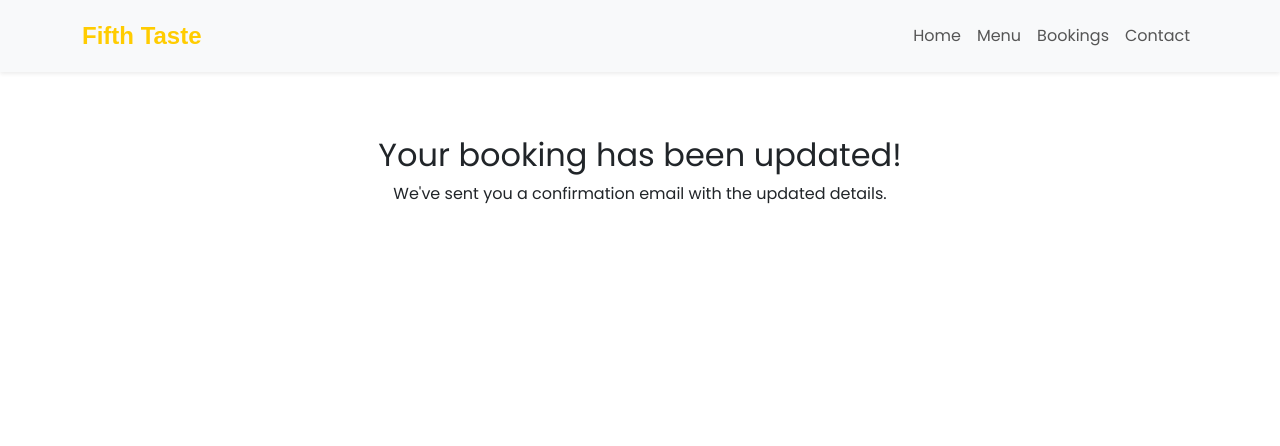
After one commit to emilywade/fifth-taste, a Django app: page /booking-updated-confirmation/00000000-0000-0000-0000-000000000001/ in a window 1280 px wide. The commit adds this page. Shown: the top 446 px of the page. Run offline with Django 4.2, Linux system fonts and the light colour scheme; tables that the repository leaves empty hold one stand-in row (values such as "Sample post"); some libraries are stand-ins or nearby versions; some web fonts are replaced.

Commit message:
sending confirmation email when user updates booking details

```diff
--- /dev/null
+++ b/bookings/templates/bookings/booking_updated_confirmation.html
@@ -0,0 +1,40 @@
+{% extends 'base.html' %}
+
+{% block content %}
+<div class="message-container">
+    <h2>Your booking has been updated!</h2>
+    <p>We've sent you a confirmation email with the updated details.</p>
+</div>
+
+<script type="text/javascript" src="https://cdn.jsdelivr.net/npm/@emailjs/browser@4/dist/email.min.js"></script>
+
+<script type="text/javascript">
+    document.addEventListener("DOMContentLoaded", function () {
+        (function(){
+            emailjs.init({
+                publicKey: "orDbunfZEWG7sa4Ss",
+            });
+        })();
+
+        const bookingData = {
+            name: "{{ booking.name|escapejs }}",
+            email: "{{ booking.email|default_if_none:''|escapejs }}",
+            date: "{{ booking.date|date:'Y-m-d'|escapejs }}",
+            time: "{{ booking.time|escapejs }}",
+            num_guests: "{{ booking.num_guests|escapejs }}",
+            special_requests: "{{ booking.special_requests|escapejs }}",
+            booking_id: "{{ booking.booking_id|escapejs }}",
+            manage_link: "{{ request.scheme }}://{{ request.get_host }}/manage_booking/{{ booking.booking_id|escapejs }}/"
+        };
+
+        console.log("Sending email with:", bookingData);
+
+        emailjs.send("service_n79jo81", "template_2exvx03", bookingData)
+            .then(function(response) {
+                console.log("SUCCESS!", response.status, response.text);
+            }, function(error) {
+                console.log("FAILED...", error);
+            });
+    });
+</script>
+{% endblock %}
--- a/bookings/urls.py
+++ b/bookings/urls.py
@@ -8,4 +8,5 @@ urlpatterns = [
     path('', views.home, name='home'),
     path('manage_booking/<uuid:booking_id>/', views.manage_booking, name='manage_booking'),
     path('delete-booking/<uuid:booking_id>/', views.delete_booking, name='delete_booking'),
+    path('booking-updated-confirmation/<uuid:booking_id>/', views.booking_updated_confirmation, name='booking_updated_confirmation'),
 ]
--- a/bookings/views.py
+++ b/bookings/views.py
@@ -102,13 +102,17 @@ def manage_booking(request, booking_id):
     if request.method == 'POST':
         form = BookingForm(request.POST, instance=booking)
         if form.is_valid():
-            form.save()
+            updated_booking = form.save()
+
             messages.success(request, 'Your booking has been updated successfully.')
-            return redirect('manage_booking', booking_id=booking.booking_id)
+
+            return redirect('booking_updated_confirmation', booking_id = updated_booking.booking_id)
     else:
         form = BookingForm(instance=booking)
 
     return render(request, 'bookings/manage_booking.html', {'form': form, 'booking': booking})
+
+
 
 logger = logging.getLogger(__name__)
 
@@ -128,3 +132,8 @@ def delete_booking(request, booking_id):
         return redirect('home')
 
     return redirect('manage_booking', booking_id=booking_id)
+
+def booking_updated_confirmation(request, booking_id):
+    booking = get_object_or_404(Booking, booking_id=booking_id)
+
+    return render(request, 'bookings/booking_updated_confirmation.html', {'booking': booking})
```
Also changed, not shown: bookings/templates/bookings/manage_booking.html (+33 -0 lines).
